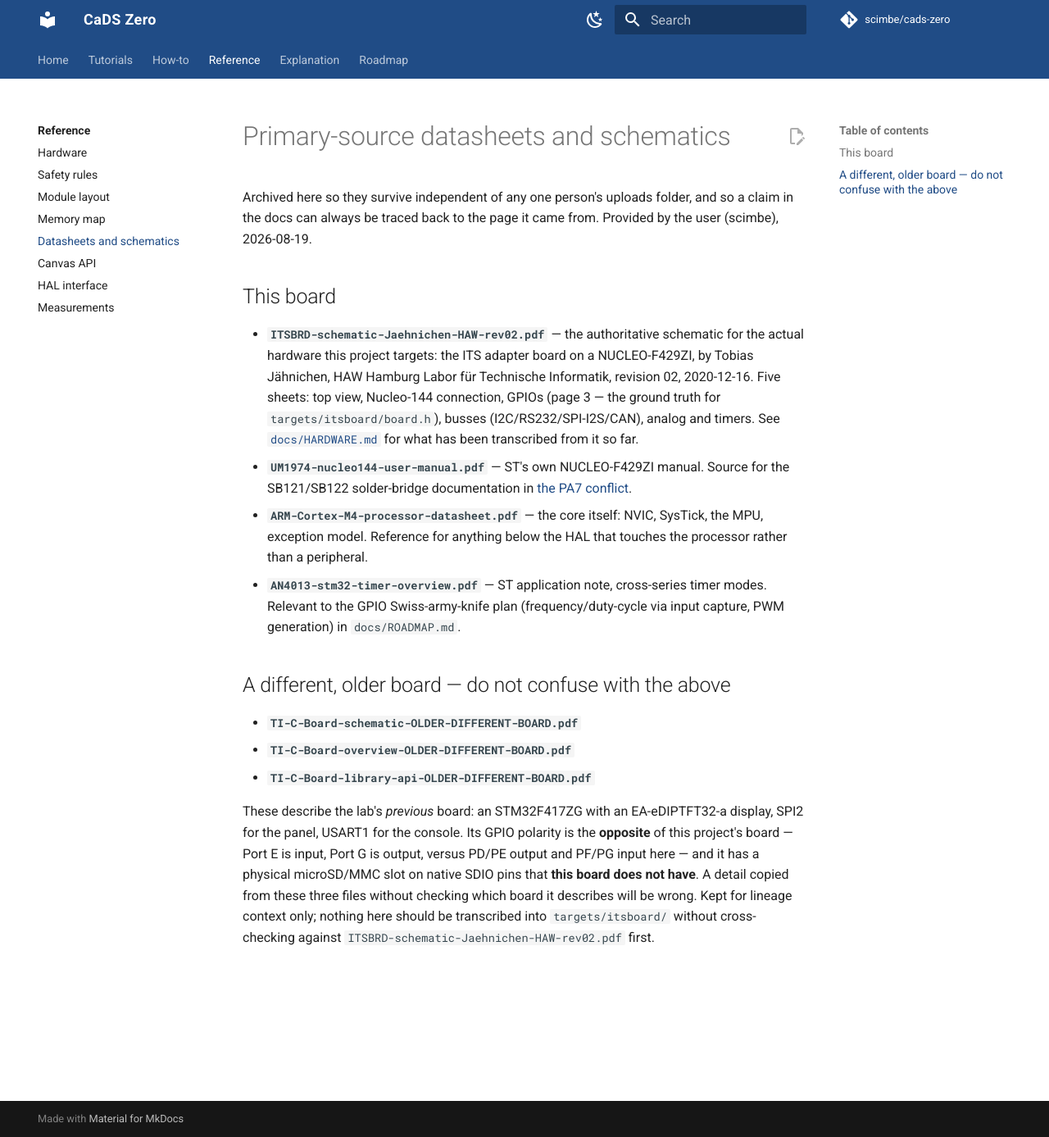
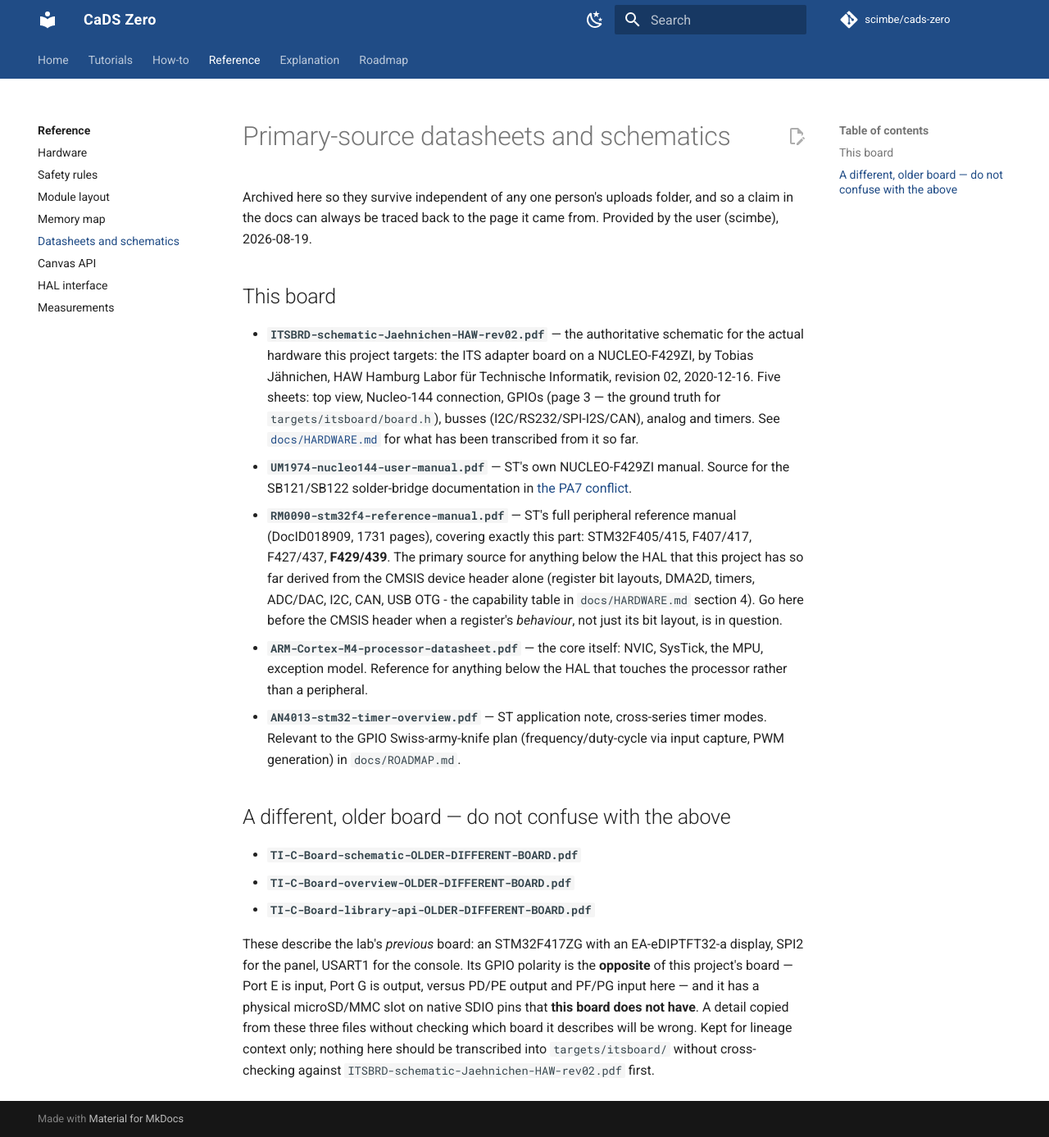
Before and after one commit to scimbe/cads-zero-firmware, an MkDocs documentation site: the page built from docs/reference/datasheets/README.md, in a window 1280 px wide and 1387 px high. Shown: the whole window at 82% size. Built offline with MkDocs 1.6.1 and Material for MkDocs 9.7.7, drawn with Linux system fonts in a browser that asks for light colours; comment, search, counter and statistics services are not loaded.

Commit message:
Archive the real RM0090 (STM32F429 reference manual)
The user pointed at a file named "Ref_Manual_Proceessor_Simulation.pdf" as
possible simulation reference material. It is not: opening it shows RM0008,
ST's reference manual for the STM32F101/102/103/105/107 family - a Cortex-M3
part, unrelated to this project's STM32F429 and unrelated to simulation.
Filename and content did not match; not archived, and tester was not handed
it.

While checking neighbouring files for the genuine document, found something
more valuable than what was being looked for: en.DM00031020.pdf in the same
download folder is the real RM0090 - ST's 1731-page reference manual that
actually covers STM32F405/415, F407/417, F427/437, F429/439. Everything this
project has derived from the CMSIS device header alone (register bit layouts
for DMA2D, timers, ADC/DAC, I2C, CAN, USB OTG - the capability table in
docs/HARDWARE.md) now has its primary source archived rather than only a
struct definition to reverse-engineer intent from.

Also checked DUI0553A (ARM's Cortex-M4 Devices Generic User Guide) as the next
most simulation-sounding candidate by name; it is a real, useful core
reference (debug architecture, exception model) but not simulation-specific
either, and was not archived to avoid duplicating the Cortex-M4 datasheet
already present.

```diff
--- a/docs/reference/datasheets/README.md
+++ b/docs/reference/datasheets/README.md
@@ -17,6 +17,14 @@
 - **`UM1974-nucleo144-user-manual.pdf`** — ST's own NUCLEO-F429ZI manual. Source
   for the SB121/SB122 solder-bridge documentation in
   [the PA7 conflict](../../explanation/pa7-conflict.md).
+- **`RM0090-stm32f4-reference-manual.pdf`** — ST's full peripheral reference
+  manual (DocID018909, 1731 pages), covering exactly this part:
+  STM32F405/415, F407/417, F427/437, **F429/439**. The primary source for
+  anything below the HAL that this project has so far derived from the CMSIS
+  device header alone (register bit layouts, DMA2D, timers, ADC/DAC, I2C, CAN,
+  USB OTG - the capability table in `docs/HARDWARE.md` section 4). Go here
+  before the CMSIS header when a register's *behaviour*, not just its bit
+  layout, is in question.
 - **`ARM-Cortex-M4-processor-datasheet.pdf`** — the core itself: NVIC, SysTick,
   the MPU, exception model. Reference for anything below the HAL that touches
   the processor rather than a peripheral.
```
Also changed, not shown: 1 other file.
